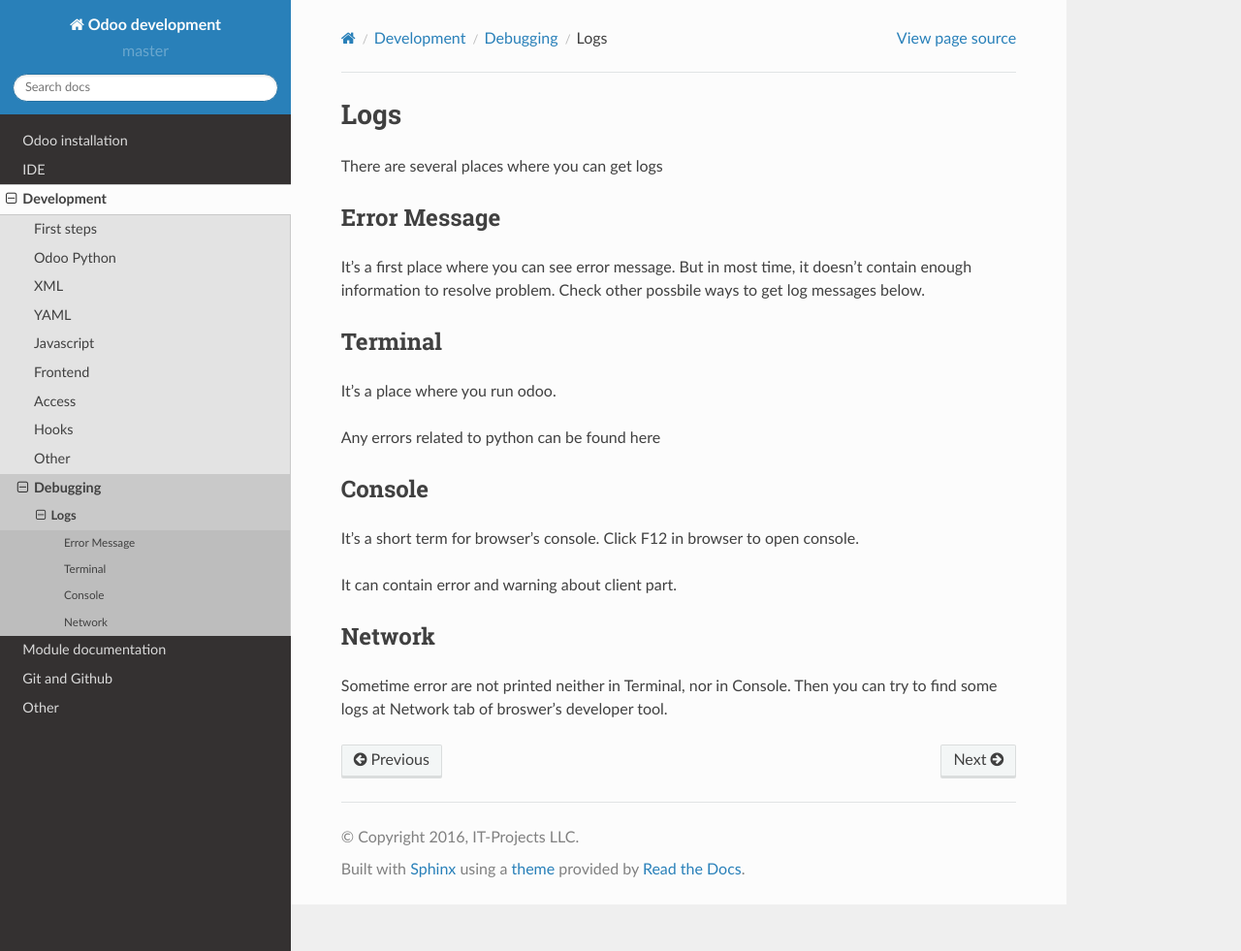
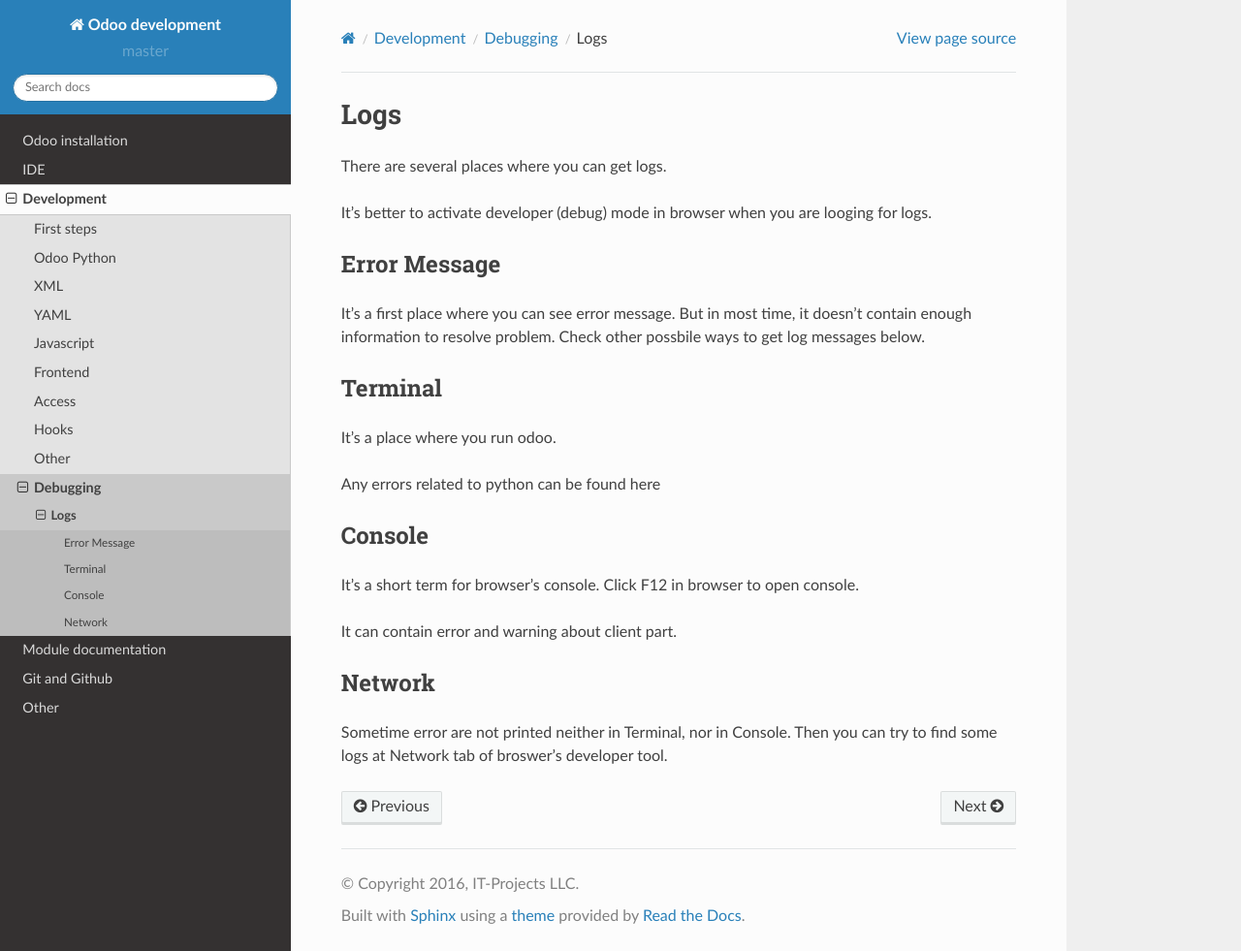
Before and after one commit to itpp-labs/odoo-development, a Sphinx documentation site: the page built from docs/dev/debug/logs.rst, in a window 1280 px wide and 981 px high. Shown: the whole window at 97% size. Built offline with Sphinx 7.4.7 and the Read the Docs theme 2.0.0, drawn with Linux system fonts in a browser that asks for light colours.

Commit message:
fix: add note about debug mode

```diff
--- a/docs/dev/debug/logs.rst
+++ b/docs/dev/debug/logs.rst
@@ -1,7 +1,9 @@
 Logs
 ====
 
-There are several places where you can get logs
+There are several places where you can get logs.
+
+It's better to activate developer (debug) mode in browser when you are looging for logs.
 
 Error Message
 -------------
```
